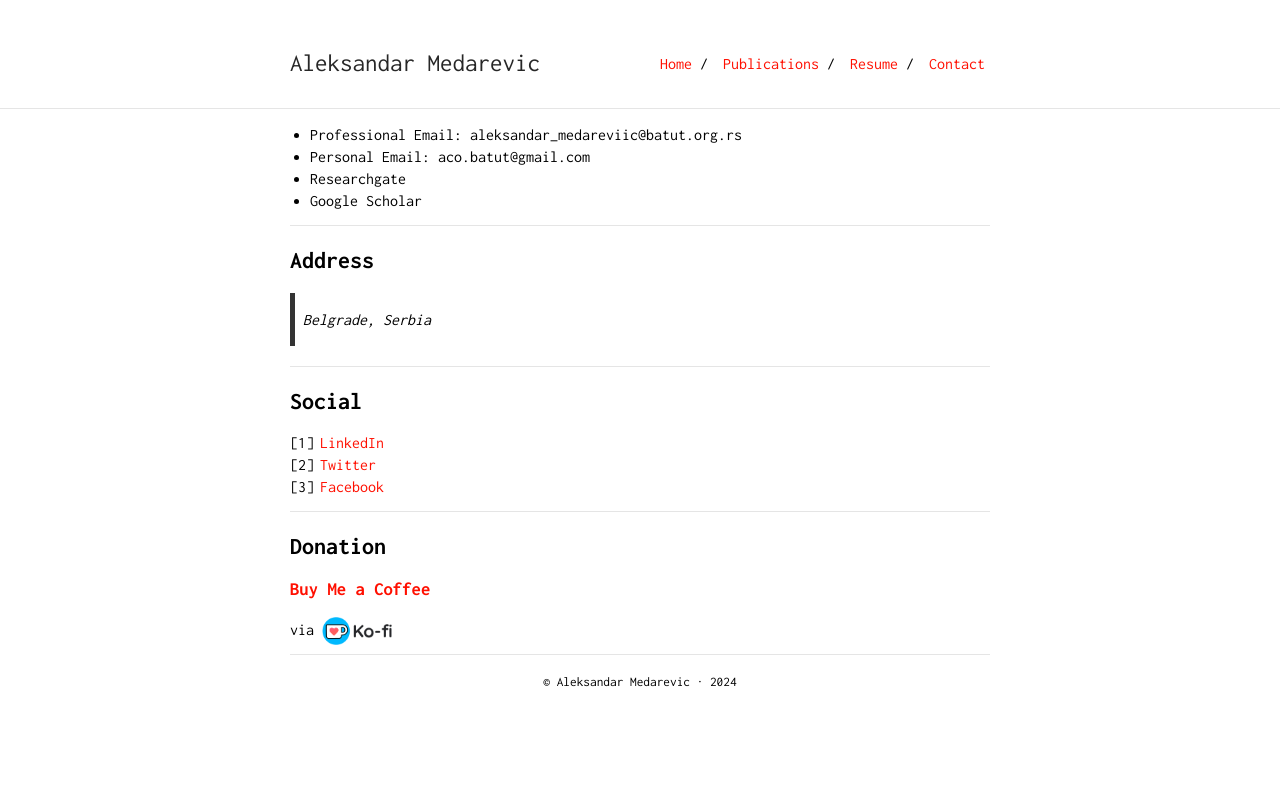
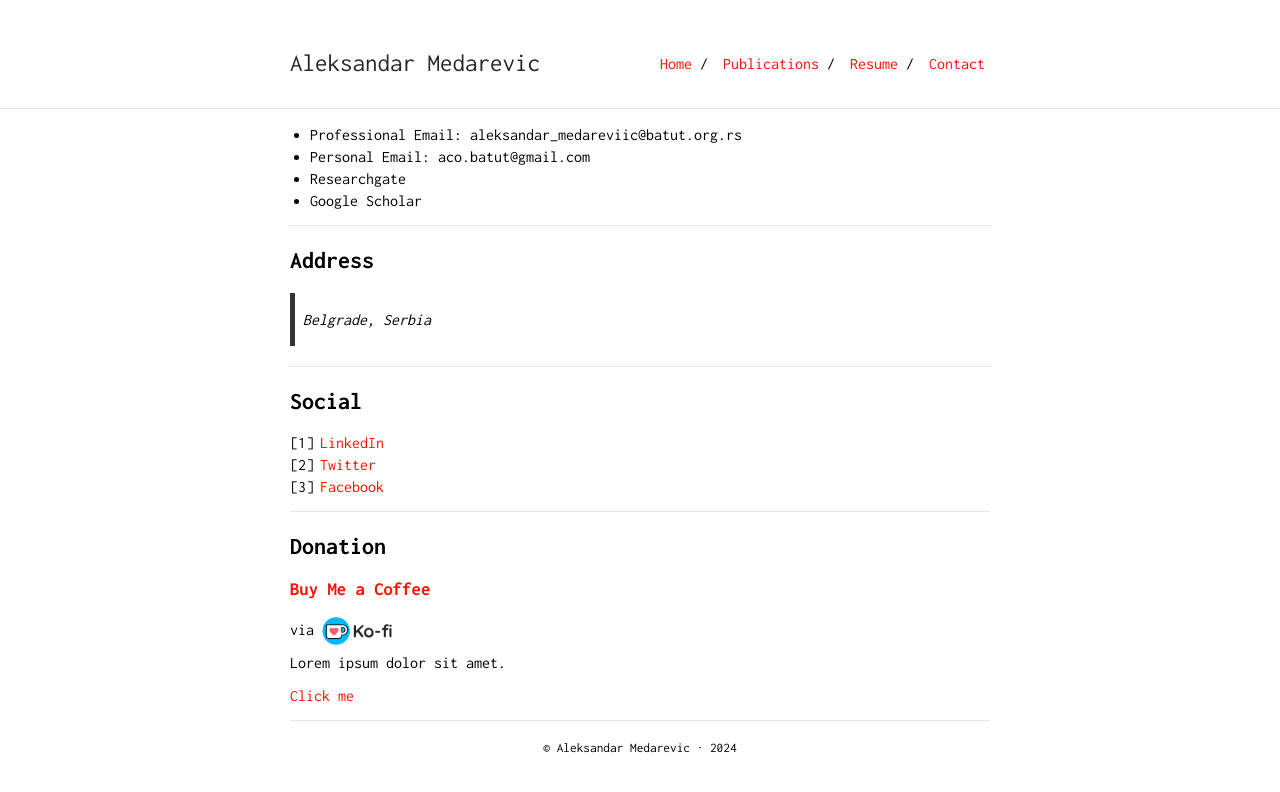
Before and after one commit to AleksandarMedarevic/personal_web_site, a Jekyll site: the page built from contact.md, in a window 1280 px wide. Shown: the top 792 px of the page. Built offline with Jekyll 4.4.1, drawn with Linux system fonts in a browser that asks for light colours.

Commit message:
edit config.yml

```diff
--- a/contact.md
+++ b/contact.md
@@ -41,7 +41,6 @@ is_contact: true
 via [![](Kofi-logo.png)](https://ko-fi.com)
 
 
+Lorem ipsum dolor sit amet.
 
-
-[Badge License]: https://img.shields.io/badge/-BY_SA_4.0-ae6c18.svg?style=for-the-badge&labelColor=EF9421&logoColor=white&logo=CreativeCommons
-[Badge Likes]: https://img.shields.io/github/stars/MarkedDown/Buttons?style=for-the-badge&labelColor=d0ab23&color=b0901e&logoColor=white&logo=Trustpilot
+[Click me](http://www.google.com){: .btn}
```
